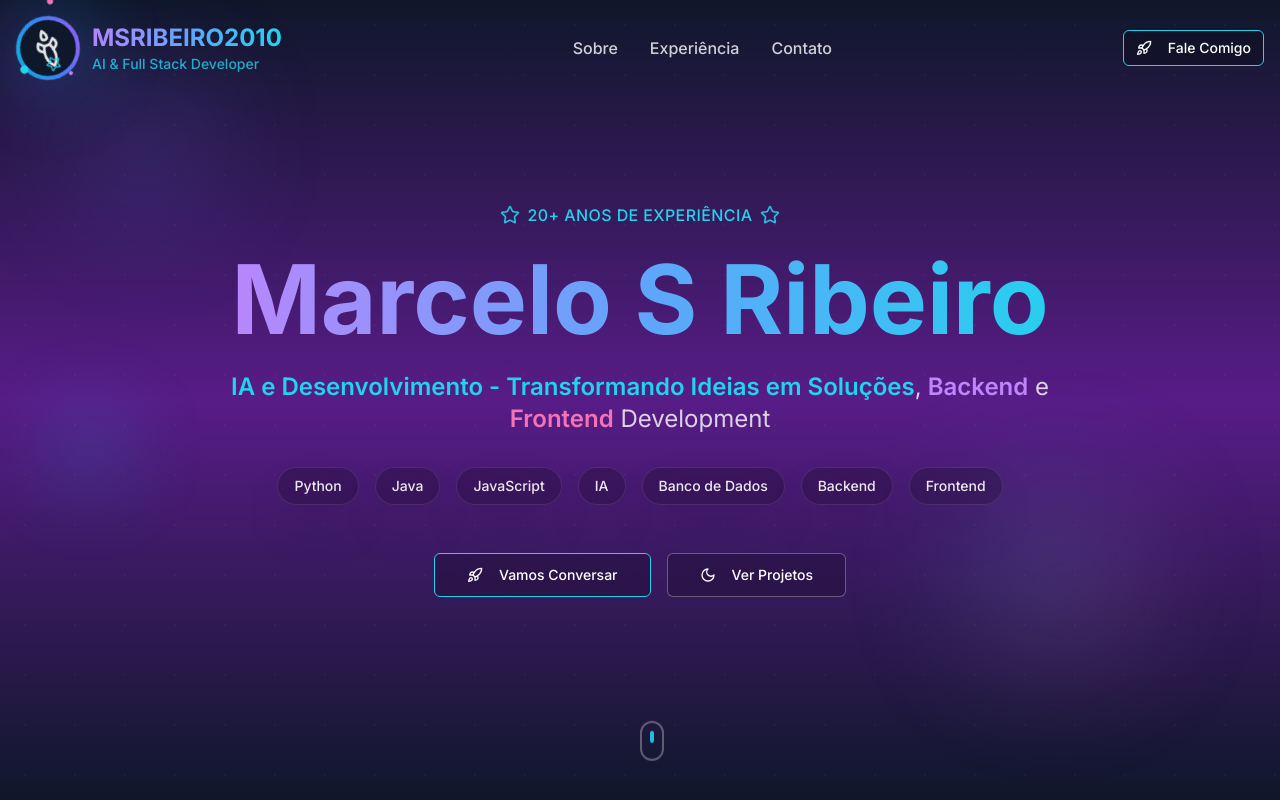
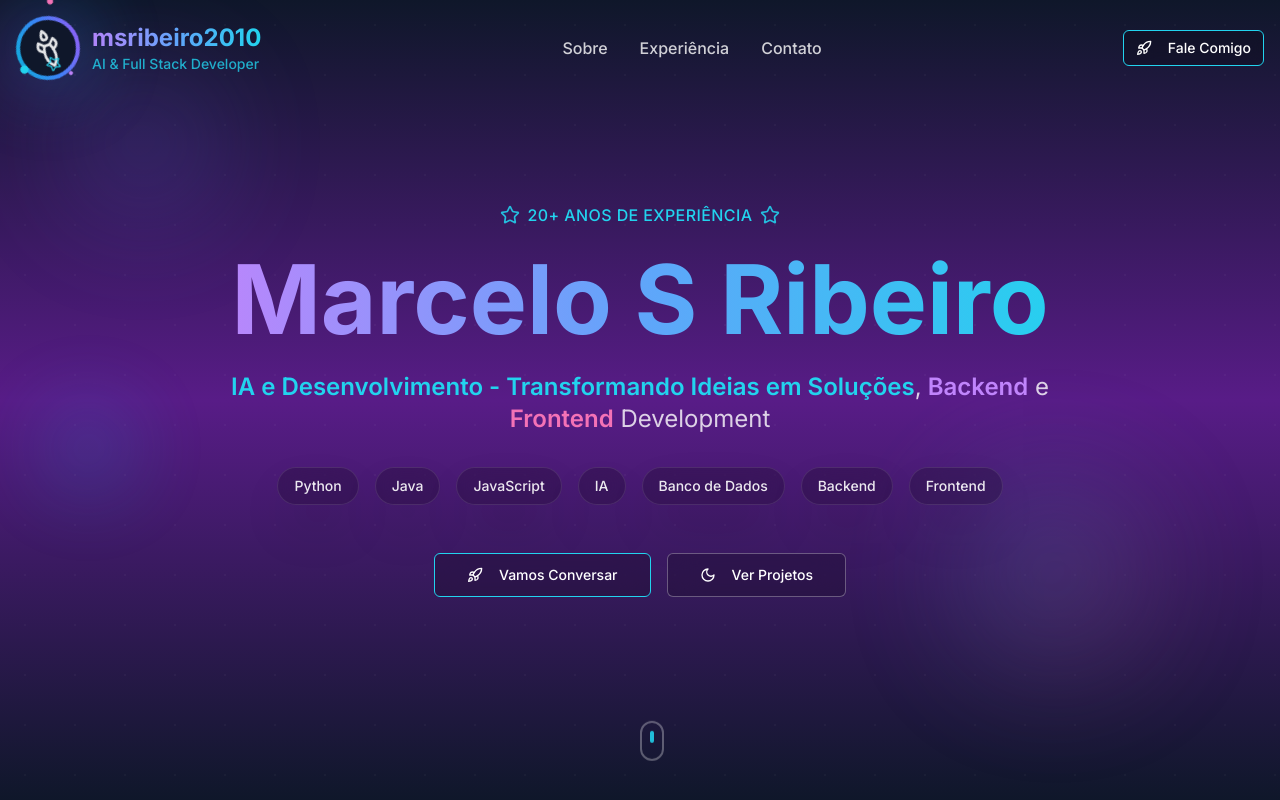
Before and after one commit to msribeiro2010/marcelo-s-ribeiro-stellar-ai, a React (Vite) app: page / in a window 1280 px wide. Shown: the top 800 px of the page. Built offline with nearby package versions, Linux system fonts and the light colour scheme.

Commit message:
melhorias

```diff
--- a/src/components/AILogo.tsx
+++ b/src/components/AILogo.tsx
@@ -31,7 +31,7 @@ const AILogo = () => {
       {/* Text Logo */}
       <div className="flex flex-col">
         <h1 className="text-2xl font-bold bg-gradient-to-r from-purple-400 via-blue-400 to-cyan-400 bg-clip-text text-transparent group-hover:scale-105 transition-transform duration-300">
-          MSRIBEIRO2010
+          msribeiro2010
         </h1>
         <p className="text-sm text-cyan-400 opacity-80 font-medium">
           AI & Full Stack Developer
```
